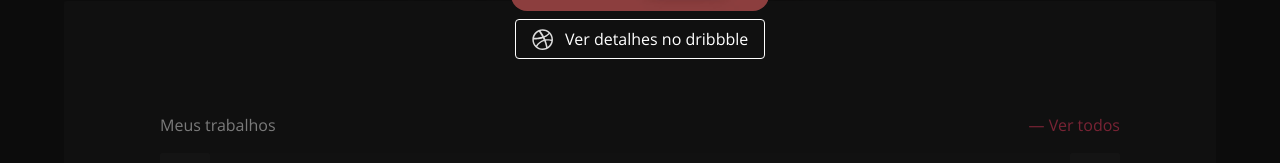
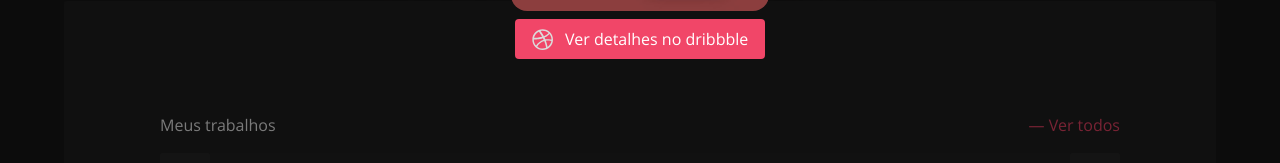
Before and after one commit to samukdev/new-portfolio, a plain HTML site: page index.html in a window 1280 px wide. Both pictures are taken after a click on the element 330 px from the left and 792 px from the top of the page. Shown: the part 519-682 px from the top of the page. Drawn offline with Linux system fonts and the light colour scheme; files whose address does not match are found by name.

Commit message:
Update index.html

```diff
--- a/index.html
+++ b/index.html
@@ -37,8 +37,7 @@
 
           </div>
           <img :src="imagemModal.caminho" :alt="imagemModal.alt">
-          <a :href="imagemModal.link" target="_blank" rel="noopener noreferrer"
-            class="button is-white is-outlined mx-1 mt-2"><i
+          <a :href="imagemModal.link" target="_blank" rel="noopener noreferrer" class="button is-danger mx-1 mt-2"><i
               class="fab fa-lg fa-dribbble has-text-grey-lighter mr-3"></i>Ver
             detalhes no
             dribbble</a>
```
